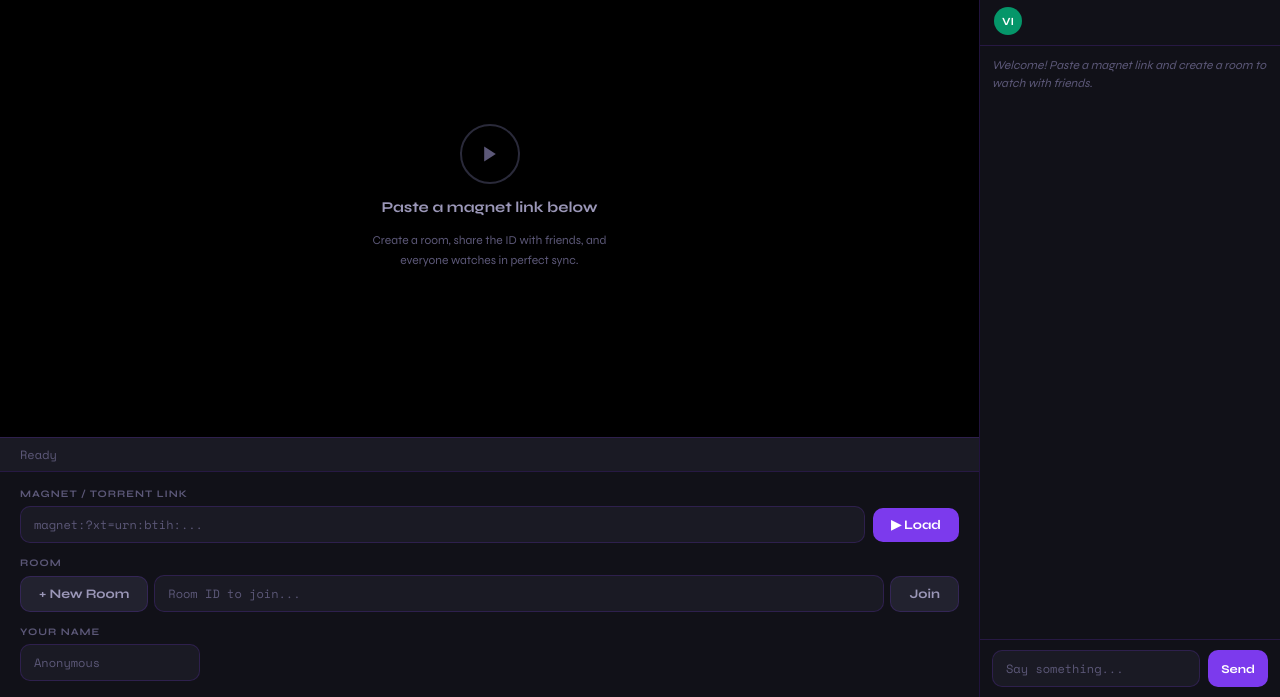
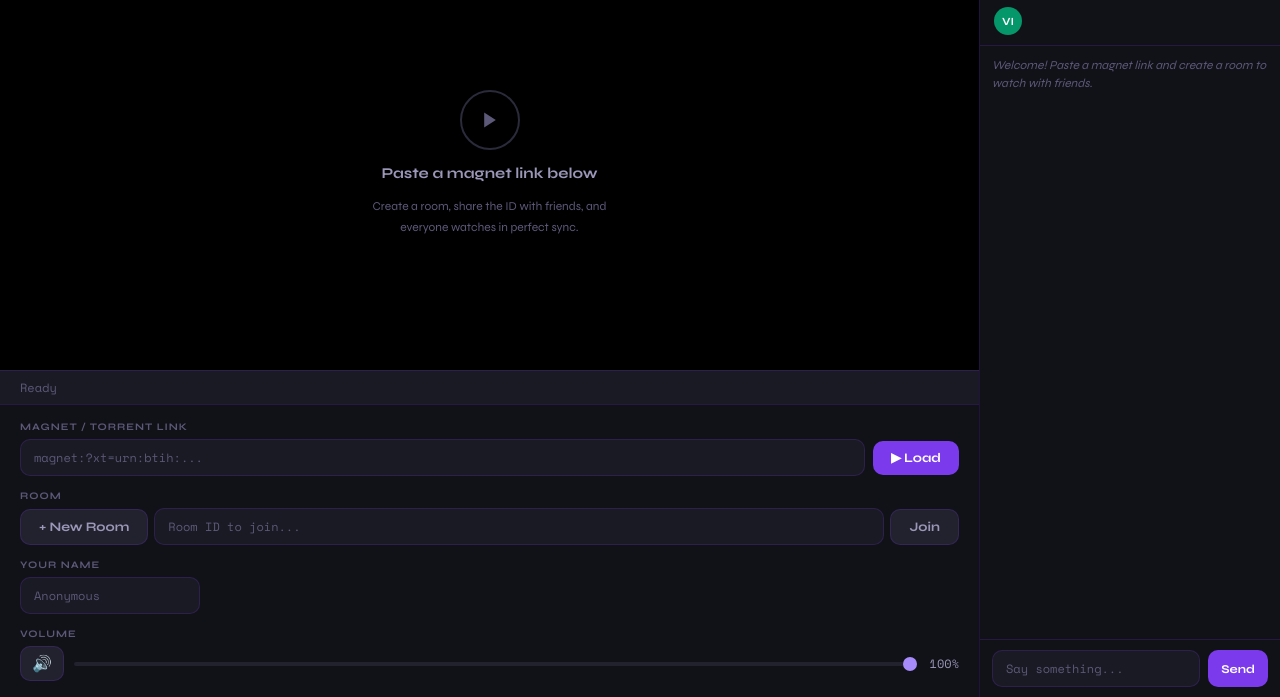
Before and after one commit to xtacyyy/streamparty, a website: page public/index.html in a window 1280 px wide. Shown: the part 103-800 px from the top of the page. Drawn offline with nearby package versions, Linux system fonts and the light colour scheme.

Commit message:
Auto-sync: 2026-04-27 08:00:53

```diff
--- a/public/index.html
+++ b/public/index.html
@@ -78,6 +78,10 @@
   .chat-foot { display: flex; gap: 8px; padding: 10px 12px; border-top: 1px solid var(--border); flex-shrink: 0; }
   .chat-foot button { padding: 9px 13px; font-size: 12px; }
 
+  input[type=range] { -webkit-appearance: none; appearance: none; height: 4px; border-radius: 999px; background: var(--surface3); outline: none; cursor: pointer; }
+  input[type=range]::-webkit-slider-thumb { -webkit-appearance: none; width: 14px; height: 14px; border-radius: 50%; background: var(--accent2); cursor: pointer; }
+  input[type=range]::-moz-range-thumb { width: 14px; height: 14px; border-radius: 50%; background: var(--accent2); border: none; cursor: pointer; }
+
   .toast { position: fixed; bottom: 24px; right: 24px; background: var(--surface2); border: 1px solid var(--border2); border-radius: var(--r); padding: 11px 16px; font-size: 13px; color: var(--text); z-index: 999; transform: translateY(60px); opacity: 0; transition: all 0.25s cubic-bezier(.34,1.56,.64,1); max-width: 300px; pointer-events: none; }
   .toast.show { transform: translateY(0); opacity: 1; }
 
@@ -141,6 +145,14 @@
       <div>
         <div class="field-label">Your Name</div>
         <input type="text" id="nameInput" placeholder="Anonymous" style="max-width:180px;" />
+      </div>
+      <div>
+        <div class="field-label">Volume</div>
+        <div class="row" style="gap:10px;align-items:center;">
+          <button class="ghost" id="muteBtn" onclick="toggleMute()" style="padding:7px 11px;font-size:16px;flex:none;">🔊</button>
+          <input type="range" id="volumeSlider" min="0" max="100" value="100" oninput="setVolume(this.value)" style="flex:1;" />
+          <span id="volumeLabel" style="font-family:var(--mono);font-size:12px;color:var(--text2);min-width:32px;text-align:right;">100%</span>
+        </div>
       </div>
     </div>
   </div>
@@ -417,6 +429,33 @@ async function loadTorrent(broadcast = true) {
   }, 2000);
 }
 
+// ── Volume ──
+function setVolume(val) {
+  const vid = document.getElementById('videoEl');
+  const v = parseInt(val) / 100;
+  vid.volume = v;
+  vid.muted = v === 0;
+  document.getElementById('volumeLabel').textContent = val + '%';
+  document.getElementById('muteBtn').textContent = v === 0 ? '🔇' : v < 0.5 ? '🔉' : '🔊';
+}
+
+function toggleMute() {
+  const vid = document.getElementById('videoEl');
+  const slider = document.getElementById('volumeSlider');
+  vid.muted = !vid.muted;
+  if (vid.muted) {
+    slider.value = 0;
+    document.getElementById('volumeLabel').textContent = '0%';
+    document.getElementById('muteBtn').textContent = '🔇';
+  } else {
+    const v = Math.max(vid.volume, 0.1);
+    vid.volume = v;
+    slider.value = Math.round(v * 100);
+    document.getElementById('volumeLabel').textContent = Math.round(v * 100) + '%';
+    document.getElementById('muteBtn').textContent = v < 0.5 ? '🔉' : '🔊';
+  }
+}
+
 // ── Chat ──
 function sendChat() {
   const input = document.getElementById('chatInput');
```
